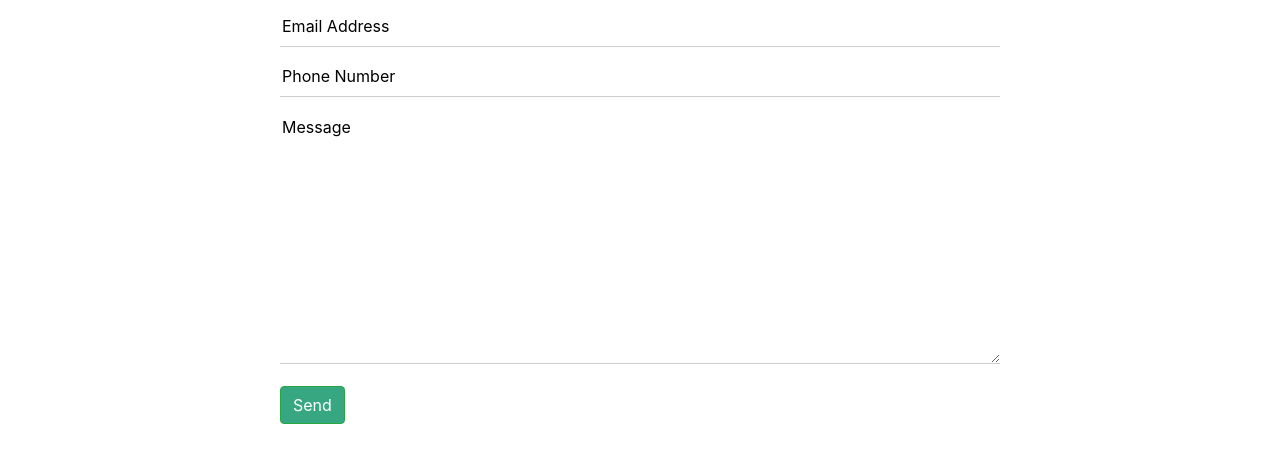
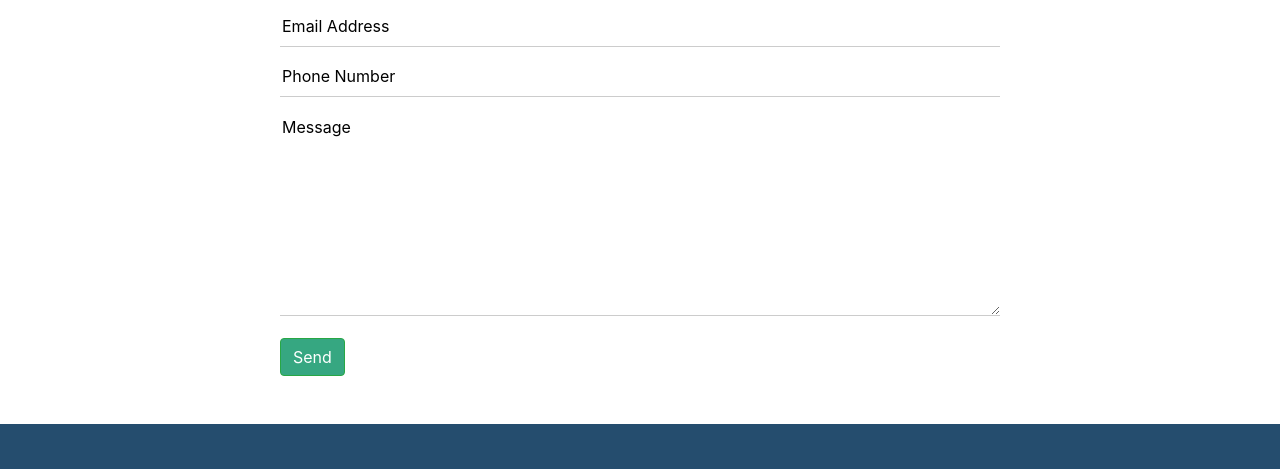
Before and after one commit to floriano-delishaj/html-css-bootstrap-freelancer, a plain HTML site: page index.html in a window 1280 px wide. Shown: the part 1883-2352 px from the top of the page. Drawn offline with nearby package versions, Linux system fonts and the light colour scheme.

Commit message:
fix min-height textarea

```diff
--- a/css/style.css
+++ b/css/style.css
@@ -34,6 +34,10 @@ form input, form textarea {
     border-bottom: 1px solid #ccc;
 }
 
+form textarea {
+    min-height: 100px;
+}
+
 form input::placeholder,
 form textarea::placeholder {
     color: #000;
--- a/index.html
+++ b/index.html
@@ -190,7 +190,7 @@
                     <input class="w-100 pb-2 mb-3" placeholder="Name" type="text">
                     <input class="w-100 pb-2 mb-3" placeholder="Email Address" type="email">
                     <input class="w-100 pb-2 mb-3" placeholder="Phone Number" type="text">
-                    <textarea class="w-100 pb-2 mb-3" placeholder="Message" name="name" id="" cols="30" rows="10"></textarea>
+                    <textarea class="w-100 pb-2 mb-3" placeholder="Message" name="name" id="" cols="30" rows="8"></textarea>
                 </form>
 
                 <button type="button" class="btn btn-success bg-aqua">Send</button>
```
